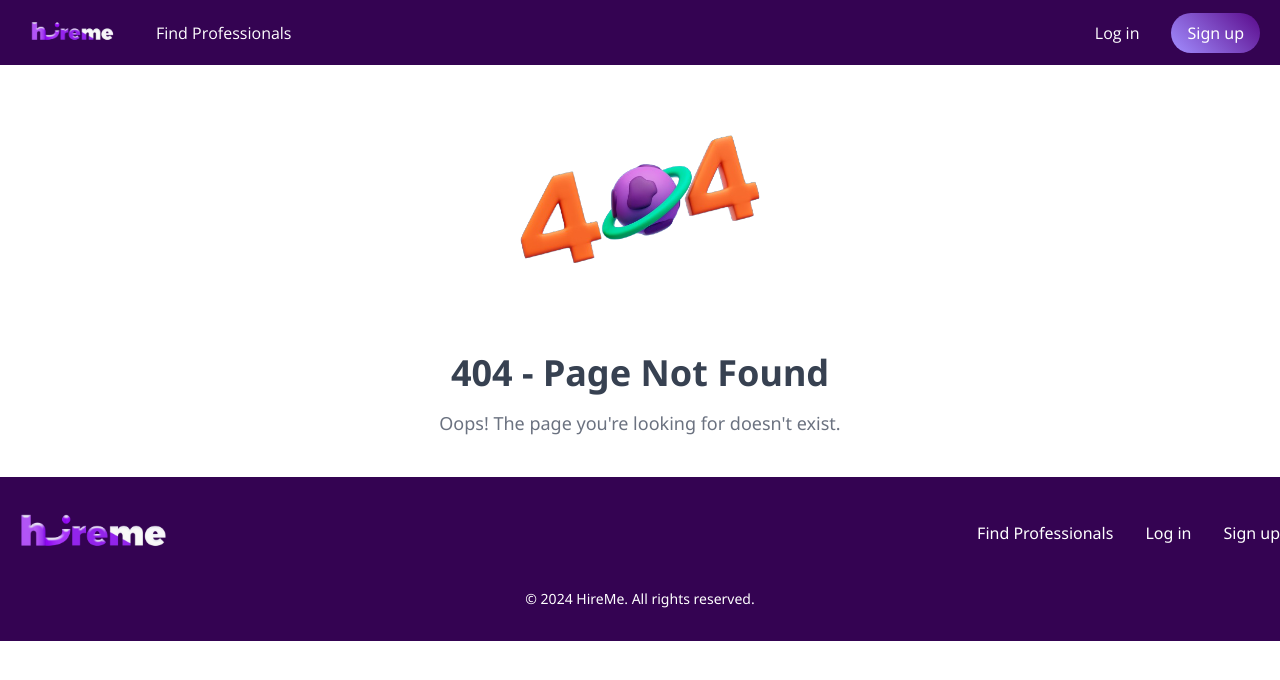
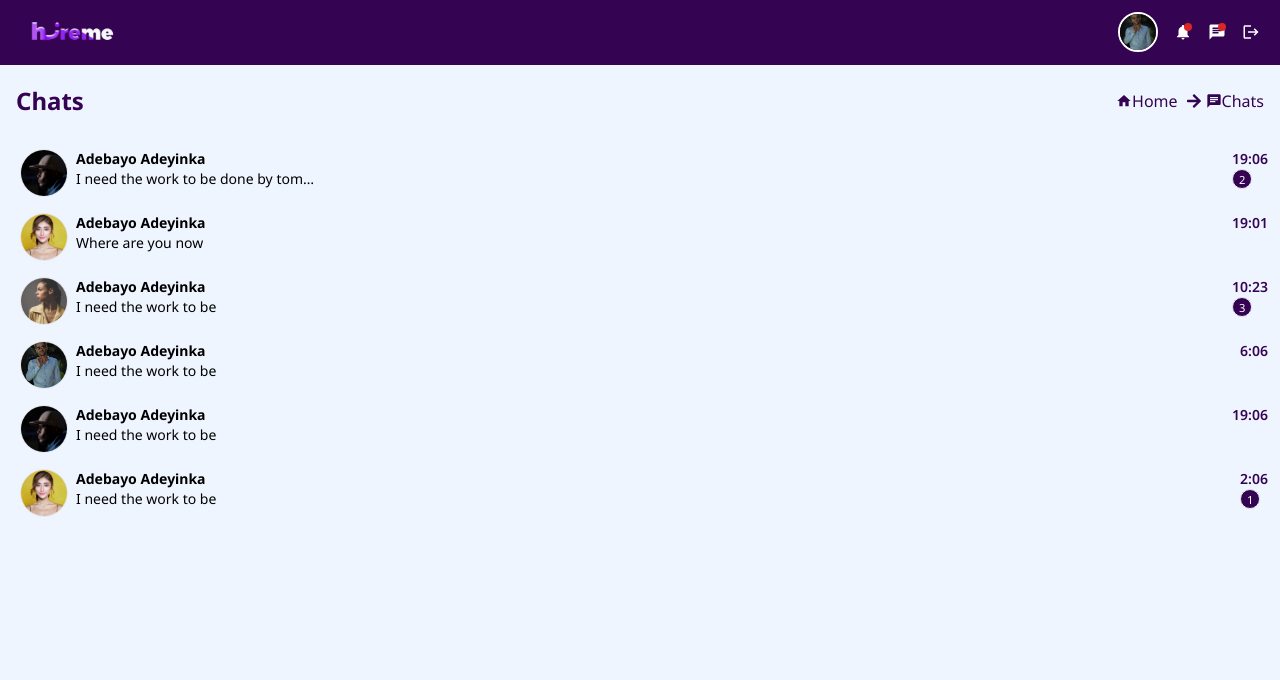
Before and after one commit to Victorgreene123/Hire-Me-Web-App, a React (Create React App) app in the folder frontend/: page /dashboard/chats in a window 1280 px wide. Shown: the top 680 px of the page. Built offline with nearby package versions, Linux system fonts and the light colour scheme.

Commit message:
Added Chats

```diff
--- a/frontend/src/App.js
+++ b/frontend/src/App.js
@@ -13,6 +13,7 @@ import NoPage from './pages/nopage';
 import Dashboard from './pages/dashboard';
 import DashLayout from './components/dashLayout';
 import Notification from './pages/notifications';
+import Chats from './pages/Chats';
 
 function App() {
   return (
@@ -26,9 +27,11 @@ function App() {
       <Route path='find-professionals' element={<Explore/>} />
       <Route path='dashboard' element={<DashLayout />} >
           <Route index element={<Dashboard />} />
-          <Route path='notifications' element={<Notification />} />
+          <Route path='inbox' element={<Notification />} />
+          <Route path='chats' element={<Chats />} />
+      <Route path='profile/:name' element={<ProfilePage />} />
+
       </Route>
-      <Route path='/profile/:name' element={<ProfilePage />} />
       <Route path="*" element={<NoPage />} />
       </Route>
     </Routes>
--- a/frontend/src/components/dashfooter.js
+++ b/frontend/src/components/dashfooter.js
@@ -1,54 +1,64 @@
-import React from "react";
-import { Link, Outlet } from "react-router-dom";
-import { MdChat, MdDashboard, MdLogout, MdNotifications, MdNotificationsActive } from "react-icons/md";
+import React, { useState } from "react";
+import { Link, useLocation } from "react-router-dom";
+import { MdChat, MdNotificationsActive } from "react-icons/md";
 import { FaChartBar } from "react-icons/fa";
 
-const DashFooter  = () =>{
-    return(
-        <>
-         <div className="lg:hidden flex items-center fixed bottom-0 p-2 bg-[#340352] w-full gap-10 px-4">
+const DashFooter = () => {
+  const location = useLocation();
 
+  return (
+    <div className="lg:hidden flex items-center fixed bottom-0 p-2 bg-[#340352] w-full justify-between px-4">
 
-<div className="relative flex flex-col items-center w-auto mx-auto">
-<Link to="/dashboard" className="relative">
-<FaChartBar className="text-white text-2xl" />
-{/* Notification Dot */}
-
+      {/* Dashboard Icon */}
+      <div className="relative flex flex-col items-center w-auto ">
+        <Link to="/dashboard">
+          <FaChartBar
+            className={`${
+              location.pathname === "/dashboard" ? "text-purple-400" : "text-white"
+            } text-2xl`}
+          />
         </Link>
         <h5 className="text-[0.7rem] text-white mt-1">Dashboard</h5>
       </div>
+
       {/* Notifications Icon */}
       <div className="relative flex flex-col items-center">
-<Link to="notifications" className="relative">
-<MdNotificationsActive className="text-white text-2xl" />
-{/* Notification Dot */}
+        <Link to="inbox">
+          <MdNotificationsActive
+            className={`${
+              location.pathname === "/dashboard/inbox" ? "text-purple-400" : "text-white"
+            } text-2xl`}
+          />
           <span className="absolute top-0 right-0 h-2 w-2 bg-red-600 rounded-full"></span>
         </Link>
-<h5 className="text-[0.7rem] text-white mt-1">Notifications</h5>
+        <h5 className="text-[0.7rem] text-white mt-1">Inbox</h5>
       </div>
 
       {/* Message Icon */}
       <div className="relative flex flex-col items-center">
-<MdChat className="text-white text-2xl" />
+        <Link to="chats">
+          <MdChat
+            className={`${
+              location.pathname === "/dashboard/chats" ? "text-purple-400" : "text-white"
+            } text-2xl`}
+          />
           <span className="absolute top-0 right-0 h-2 w-2 bg-red-600 rounded-full"></span>
-<h5 className="text-[0.7rem] text-white mt-1">Inbox</h5>
+        </Link>
+        <h5 className="text-[0.7rem] text-white mt-1">Chats</h5>
       </div>
 
       {/* Profile Icon */}
-<Link to='/profile/JohnDoe'><div className="flex flex-col items-center">
+      <Link to="profile/JohnDoe">
+        <div className="flex flex-col items-center">
           <img
             src="/images/profile1.jpg"
-className="border-2 border-white w-12 h-12 rounded-full object-cover "
+            className="border-2 border-white w-12 h-12 rounded-full object-cover"
             alt="Profile"
           />
-{/* <h5 className="text-sm text-white mt-1">Profile</h5> */}
+        </div>
+      </Link>
+    </div>
+  );
+};
 
-</div></Link>
-</div>
-
-
-        </>
-    )
-}
-
-export default DashFooter
+export default DashFooter;
--- /dev/null
+++ b/frontend/src/components/messagelistitem.js
@@ -0,0 +1,23 @@
+import React from "react";
+
+const MessageListItem = ({picture , user , message , unread , time }) =>{
+    return(
+        <>
+        <div className="hover:bg-gray-300 relative text-sm flex  w-full p-2  gap-2">
+        <img src={`/images/${picture}`} className="w-12 h-12 border rounded-full object-cover"></img>
+
+             <div className="block">
+            <h2><b className="font-bold">{user}</b></h2>
+             <h2 className="truncate-text"> {message}</h2>
+
+        </div>
+        <div className="absolute right-0 text-center">
+        <h2 className=" font-semibold text-[#340352]">{time}</h2>
+        {unread > 0 && <h2 className="border text-white bg-[#340352] rounded-full  text-[0.7rem] w-5 h-5">{unread}</h2>}
+         </div>
+          </div>
+        </>
+    )
+}
+
+export default MessageListItem
--- a/frontend/src/customstyles.css
+++ b/frontend/src/customstyles.css
@@ -79,3 +79,9 @@
     height: 0px;
     display: none;
   }
+  .truncate-text {
+    width: 250px; /* Set your preferred width */
+    white-space: nowrap;
+    overflow: hidden;
+    text-overflow: ellipsis; /* Clips the text and adds "..." */
+  }
--- /dev/null
+++ b/frontend/src/pages/Chats.js
@@ -0,0 +1,32 @@
+import React from "react";
+import { MdChat, MdHome, MdNotifications } from "react-icons/md";
+import { Link } from "react-router-dom";
+import NotificationItem from "../components/notificationitem";
+import { FaArrowRight } from "react-icons/fa";
+import MessageListItem from "../components/messagelistitem";
+const Chats = () =>{
+    return(
+        <>
+         <div className="w-full bg-[#EFF5FF] p-3 min-h-[100vh] ">
+
+       <div className="items-center text-[#340352] mt-1 w-full p-1 flex justify-between">
+         <h2 className="text-2xl font-bold">Chats</h2>
+         <div>
+           <h2 className="flex items-center "><Link to='/dashboard' className="flex items-center"><MdHome />Home</Link> <FaArrowRight  className="ml-2 mr-1"/> <MdChat /> Chats</h2>
+         </div>
+       </div>
+       <div className="pb-12 mt-5">
+
+            <MessageListItem  user='Adebayo Adeyinka' picture='profile3.jpg' message="I need the work to be done by tommorow" time="19:06" unread={2}/>
+            <MessageListItem  user='Adebayo Adeyinka' picture='profile2.jpg' message="Where are you now" time="19:01" unread={0}/>
+            <MessageListItem  user='Adebayo Adeyinka' picture='profile4.jpg' message="I need the work to be " time="10:23" unread={3}/>
+            <MessageListItem  user='Adebayo Adeyinka' picture='profile1.jpg' message="I need the work to be " time="6:06" unread={0} />
+ <MessageListItem  user='Adebayo Adeyinka' picture='profile3.jpg' message="I need the work to be " time="19:06" unread={0} />
+            <MessageListItem  user='Adebayo Adeyinka' picture='profile2.jpg' message="I need the work to be " time="2:06" unread={1}/>
+        </div>
+       </div>
+        </>
+    )
+}
+
+export default Chats
--- a/frontend/src/pages/dashboard.js
+++ b/frontend/src/pages/dashboard.js
@@ -54,8 +54,8 @@ const Dashboard = () =>{
 
     <div className="w-full bg-[#EFF5FF] p-3 min-h-[100vh] ">
 
-    <div className="text-[#340352] w-full p-2 flex justify-between">
-      <h2>Dashboard</h2>
+    <div className="items-center text-[#340352] w-full p-2 flex justify-between">
+      <h2 className="text-2xl font-bold">Dashboard</h2>
       <div>
         <h2 className="flex items-center "><MdHome />Home  <FaArrowRight  className="ml-2 mr-1"/>  <MdDashboard /> Dashboard</h2>
       </div>
--- a/frontend/src/pages/notifications.js
+++ b/frontend/src/pages/notifications.js
@@ -9,10 +9,10 @@ const Notification =() =>{
         <>
             <div className="w-full bg-[#EFF5FF] p-3 min-h-[100vh] ">
 
-       <div className="text-[#340352] mt-1 w-full p-1 flex justify-between">
-         <h2>Notifications</h2>
+       <div className="items-center text-[#340352] mt-1 w-full p-1 flex justify-between">
+         <h2 className="text-2xl font-bold">Inbox</h2>
          <div>
-           <h2 className="flex items-center "><Link to='/dashboard' className="flex items-center"><MdHome />Home</Link> <FaArrowRight  className="ml-2 mr-1"/> <MdNotifications /> Notifications</h2>
+           <h2 className="flex items-center "><Link to='/dashboard' className="flex items-center"><MdHome />Home</Link> <FaArrowRight  className="ml-2 mr-1"/> <MdNotifications /> Inbox</h2>
          </div>
        </div>
 
```
Lines whose indentation alone changed are shown as unchanged.
